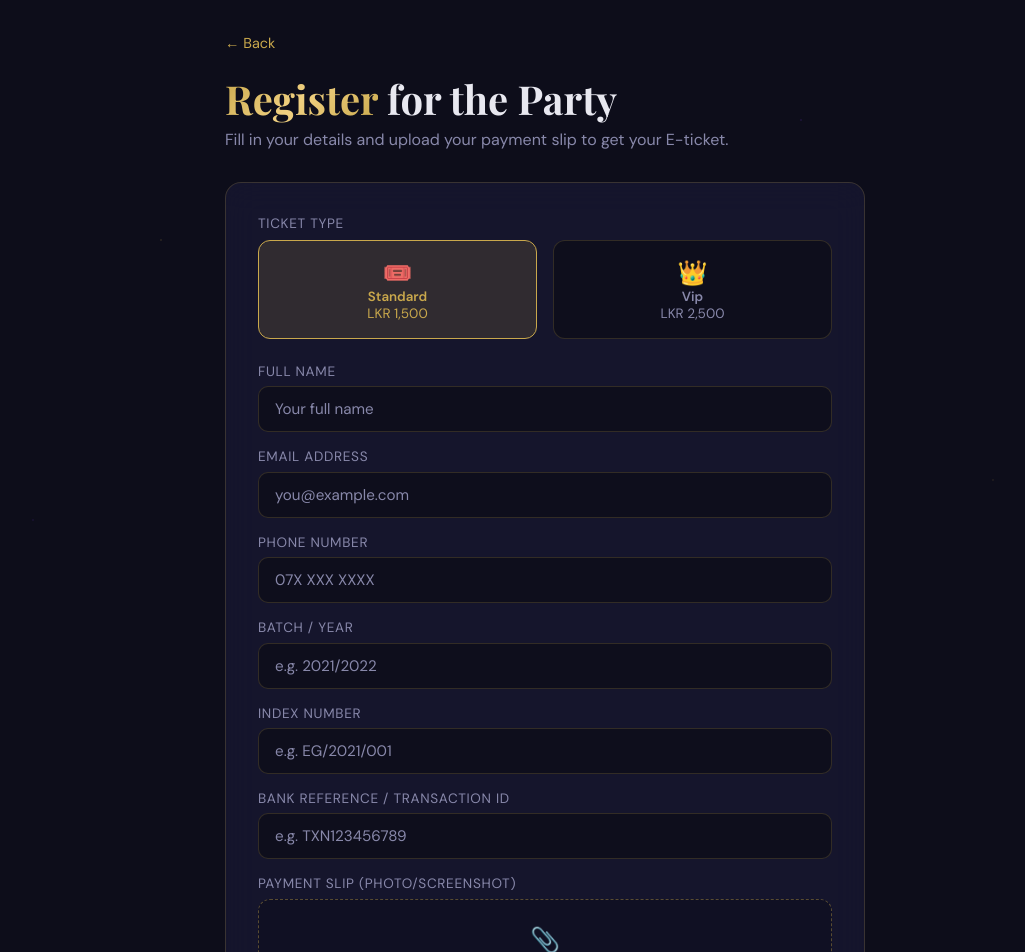
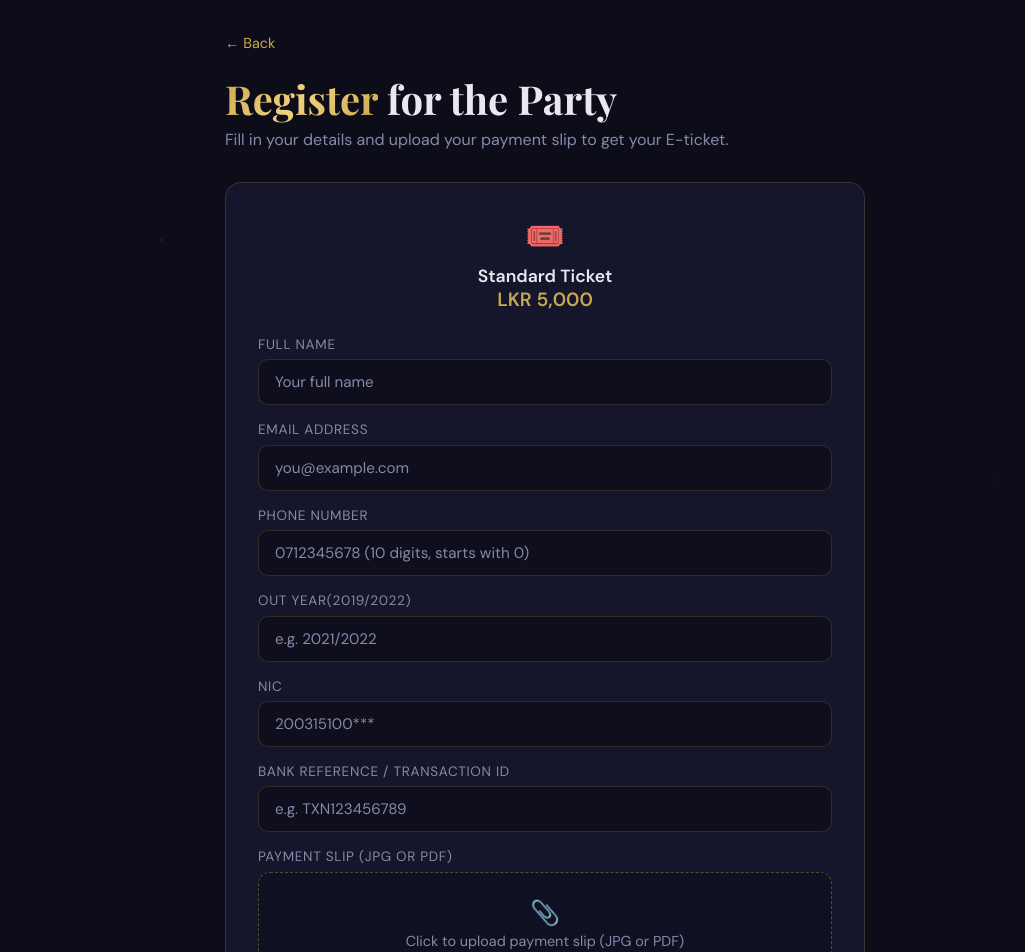
Before and after one commit to UvinduEshwarage/Soiree, a Next.js app: page /register in a window 1280 px wide. Shown: the top 952 px of the page, without its empty margins (95-1120 px from the left). Built offline with nearby package versions, Linux system fonts and the light colour scheme; a web font is replaced by a local one.

Commit message:
Sucessfully created Updates

```diff
--- a/app/admin/page.tsx
+++ b/app/admin/page.tsx
@@ -252,10 +252,10 @@ export default function AdminPage() {
                     <td style={{ padding: '0.875rem 1rem', color: 'var(--muted)' }}>{ticket.batch}</td>
                     <td style={{ padding: '0.875rem 1rem' }}>
                       <span style={{ fontSize: '0.75rem', padding: '0.2rem 0.6rem', borderRadius: 50,
-                        background: ticket.ticketType === 'vip' ? 'rgba(201,168,76,0.15)' : 'rgba(124,58,237,0.15)',
-                        color: ticket.ticketType === 'vip' ? 'var(--gold)' : '#a78bfa',
-                        border: ticket.ticketType === 'vip' ? '1px solid rgba(201,168,76,0.3)' : '1px solid rgba(124,58,237,0.3)',
-                      }}>{ticket.ticketType.toUpperCase()}</span>
+                        background: 'rgba(124,58,237,0.15)',
+                        color: '#a78bfa',
+                        border: '1px solid rgba(124,58,237,0.3)',
+                      }}>STANDARD</span>
                     </td>
                     <td style={{ padding: '0.875rem 1rem', whiteSpace: 'nowrap' }}>LKR {ticket.price.toLocaleString()}</td>
                     <td style={{ padding: '0.875rem 1rem', color: 'var(--muted)', fontSize: '0.8rem' }}>{ticket.bankReference || '—'}</td>
@@ -298,7 +298,7 @@ export default function AdminPage() {
                 ['Ticket ID', selected.ticketId], ['Name', selected.name],
                 ['Email', selected.email], ['Phone', selected.phone],
                 ['Batch', selected.batch], ['Index No.', selected.indexNumber],
-                ['Type', selected.ticketType.toUpperCase()], ['Amount', `LKR ${selected.price.toLocaleString()}`],
+                ['Type', 'STANDARD'], ['Amount', `LKR ${selected.price.toLocaleString()}`],
                 ['Bank Ref', selected.bankReference || '—'], ['Registered', new Date(selected.createdAt).toLocaleString()],
               ].map(([l, v]) => (
                 <div key={l}>
@@ -312,7 +312,22 @@ export default function AdminPage() {
             {selected.paymentSlip && (
               <div style={{ marginBottom: '1.5rem' }}>
                 <p style={{ color: 'var(--muted)', fontSize: '0.75rem', textTransform: 'uppercase', letterSpacing: '0.1em', marginBottom: '0.5rem' }}>Payment Slip</p>
-                <Image src={selected.paymentSlip} alt="Payment Slip" width={400} height={300} style={{ width: '100%', height: 'auto', borderRadius: 10, border: '1px solid rgba(201,168,76,0.2)' }} unoptimized />
+                {selected.paymentSlip.startsWith('data:application/pdf') ? (
+                  <div style={{ padding: '1rem', background: 'rgba(201,168,76,0.05)', border: '1px solid rgba(201,168,76,0.2)', borderRadius: 10 }}>
+                    <div style={{ display: 'flex', alignItems: 'center', gap: '0.75rem' }}>
+                      <div style={{ fontSize: '1.5rem' }}>📄</div>
+                      <div>
+                        <p style={{ fontSize: '0.9rem', fontWeight: 600, marginBottom: '0.25rem' }}>PDF Document</p>
+                        <a href={selected.paymentSlip} target="_blank" rel="noopener noreferrer"
+                          style={{ color: 'var(--gold)', textDecoration: 'none', fontSize: '0.85rem' }}>
+                          📎 View PDF →
+                        </a>
+                      </div>
+                    </div>
+                  </div>
+                ) : (
+                  <Image src={selected.paymentSlip} alt="Payment Slip" width={400} height={300} style={{ width: '100%', height: 'auto', borderRadius: 10, border: '1px solid rgba(201,168,76,0.2)' }} unoptimized />
+                )}
               </div>
             )}
 
--- a/app/api/tickets/route.ts
+++ b/app/api/tickets/route.ts
@@ -5,7 +5,7 @@ import { generateQRCode } from '@/lib/qr';
 import { v4 as uuidv4 } from 'uuid';
 import { verifyAdmin } from '@/lib/auth';
 
-const PRICES = { standard: 1500, vip: 2500 };
+const PRICES = { standard: 5000 };
 
 export async function POST(req: NextRequest) {
   try {
@@ -23,7 +23,7 @@ export async function POST(req: NextRequest) {
     }
 
     const ticketId = `BATCH-${uuidv4().slice(0, 8).toUpperCase()}`;
-    const type = ticketType === 'vip' ? 'vip' : 'standard';
+    const type = 'standard';
     const price = PRICES[type];
 
     const qrCode = await generateQRCode(ticketId);
--- a/app/layout.tsx
+++ b/app/layout.tsx
@@ -9,7 +9,7 @@ export const metadata: Metadata = {
 export default function RootLayout({ children }: { children: React.ReactNode }) {
   return (
     <html lang="en">
-      <body style={{ position: 'relative', zIndex: 1 }}>{children}</body>
+      <body style={{ position: 'relative', zIndex: 1 }} suppressHydrationWarning={true}>{children}</body>
     </html>
   );
 }
--- a/app/page.tsx
+++ b/app/page.tsx
@@ -24,14 +24,9 @@ export default function Home() {
           <div style={{ fontSize: '2rem', marginBottom: '0.75rem' }}>🎟️</div>
           <h3 className="font-display" style={{ fontSize: '1.25rem', marginBottom: '0.5rem', color: 'var(--gold-light)' }}>Standard Ticket</h3>
           <p style={{ fontSize: '2rem', fontWeight: 700, marginBottom: '0.5rem' }}>LKR 5000</p>
-          <p style={{ color: 'var(--muted)', fontSize: '0.9rem' }}>General admission · Dinner included</p>
+          <p style={{ color: 'var(--muted)', fontSize: '0.9rem' }}>Enjoy full access to the party with music, vibes, and general entry.  One entry per ticket.</p>
         </div>
-        <div className="glass fade-up" style={{ padding: '2rem', animationDelay: '0.2s', border: '1px solid rgba(201,168,76,0.5)' }}>
-          <div style={{ fontSize: '2rem', marginBottom: '0.75rem' }}>👑</div>
-          <h3 className="font-display" style={{ fontSize: '1.25rem', marginBottom: '0.5rem', color: 'var(--gold-light)' }}>VIP Ticket</h3>
-          <p style={{ fontSize: '2rem', fontWeight: 700, marginBottom: '0.5rem' }}>LKR 2,500</p>
-          <p style={{ color: 'var(--muted)', fontSize: '0.9rem' }}>Priority entry · Premium table · Dinner</p>
-        </div>
+
         <div className="glass fade-up" style={{ padding: '2rem', animationDelay: '0.3s' }}>
           <div style={{ fontSize: '2rem', marginBottom: '0.75rem' }}>🏦</div>
           <h3 className="font-display" style={{ fontSize: '1.25rem', marginBottom: '0.5rem', color: 'var(--gold-light)' }}>Bank Payment</h3>
@@ -76,17 +71,13 @@ export default function Home() {
             Admin Panel
           </button>
         </Link>
-        <Link href="/scanner">
-          <button className="btn-outline" style={{ padding: '0.875rem 2rem', borderRadius: '50px', fontSize: '1rem' }}>
-            🔍 Scanner
-          </button>
-        </Link>
+
       </div>
 
       <p style={{ marginTop: '3rem', color: 'var(--muted)', fontSize: '0.8rem' }}>
         Already registered? <Link href="/ticket/lookup" style={{ color: 'var(--gold)' }}>Look up your ticket →</Link>
       </p>
-      <p style={{ marginTop: '3rem', color: 'var(--muted)', fontSize: '0.8rem' }}>by Uvindu Nethmina</p>
+      <p style={{ marginTop: '3rem', color: 'var(--muted)', fontSize: '0.8rem' }}>© 2026 Uvindu Nethmina. All rights reserved.</p>
     </main>
   );
 }
--- a/app/register/page.tsx
+++ b/app/register/page.tsx
@@ -11,17 +11,47 @@ export default function RegisterPage() {
   const [ticketId, setTicketId] = useState('');
   const [errorMsg, setErrorMsg] = useState('');
 
-  const prices = { standard: 1500, vip: 2500 };
+  const prices = { standard: 5000 };
 
   const handleFile = (e: React.ChangeEvent<HTMLInputElement>) => {
     const file = e.target.files?.[0];
     if (!file) return;
+
+    // Check file type
+    const allowedTypes = ['image/jpeg', 'image/jpg', 'application/pdf'];
+    if (!allowedTypes.includes(file.type)) {
+      setErrorMsg('Please upload a JPG image or PDF file only');
+      setStatus('error');
+      return;
+    }
+
+    // Check file size (max 5MB)
+    if (file.size > 5 * 1024 * 1024) {
+      setErrorMsg('File size must be less than 5MB');
+      setStatus('error');
+      return;
+    }
+
     const reader = new FileReader();
     reader.onload = (ev) => setForm(f => ({ ...f, paymentSlip: ev.target?.result as string }));
     reader.readAsDataURL(file);
   };
 
   const handleSubmit = async () => {
+    // Phone validation
+    if (!form.phone || !/^0\d{9}$/.test(form.phone)) {
+      setErrorMsg('Phone number must be exactly 10 digits and start with 0 (e.g., 0712345678)');
+      setStatus('error');
+      return;
+    }
+
+    // Check if all required fields are filled
+    if (!form.name || !form.email || !form.phone || !form.batch || !form.indexNumber || !form.paymentSlip) {
+      setErrorMsg('All fields are required, including payment slip upload');
+      setStatus('error');
+      return;
+    }
+
     setStatus('loading');
     try {
       const res = await fetch('/api/tickets', {
@@ -74,23 +104,11 @@ export default function RegisterPage() {
         <p style={{ color: 'var(--muted)', marginBottom: '2rem' }}>Fill in your details and upload your payment slip to get your E-ticket.</p>
 
         <div className="glass" style={{ padding: '2rem' }}>
-          {/* Ticket Type */}
-          <div style={{ marginBottom: '1.5rem' }}>
-            <label style={{ display: 'block', marginBottom: '0.5rem' }}>Ticket Type</label>
-            <div style={{ display: 'grid', gridTemplateColumns: '1fr 1fr', gap: '1rem' }}>
-              {(['standard', 'vip'] as const).map(t => (
-                <button key={t} onClick={() => setForm(f => ({ ...f, ticketType: t }))}
-                  style={{ padding: '1rem', borderRadius: 12, cursor: 'pointer', transition: 'all 0.2s', textAlign: 'center', fontFamily: 'inherit',
-                    background: form.ticketType === t ? 'rgba(201,168,76,0.15)' : 'rgba(13,13,26,0.8)',
-                    border: form.ticketType === t ? '1px solid var(--gold)' : '1px solid rgba(201,168,76,0.2)',
-                    color: form.ticketType === t ? 'var(--gold)' : 'var(--muted)',
-                  }}>
-                  <div style={{ fontSize: '1.5rem' }}>{t === 'vip' ? '👑' : '🎟️'}</div>
-                  <div style={{ fontWeight: 600, textTransform: 'capitalize' }}>{t}</div>
-                  <div style={{ fontSize: '0.85rem' }}>LKR {prices[t].toLocaleString()}</div>
-                </button>
-              ))}
-            </div>
+          {/* Ticket Info */}
+          <div style={{ marginBottom: '1.5rem', textAlign: 'center' }}>
+            <div style={{ fontSize: '2rem', marginBottom: '0.5rem' }}>🎟️</div>
+            <div style={{ fontWeight: 600, fontSize: '1.1rem' }}>Standard Ticket</div>
+            <div style={{ color: 'var(--gold)', fontSize: '1.2rem', fontWeight: 700 }}>LKR {prices.standard.toLocaleString()}</div>
           </div>
 
           {/* Fields */}
@@ -98,9 +116,9 @@ export default function RegisterPage() {
             {[
               { key: 'name', label: 'Full Name', placeholder: 'Your full name', type: 'text' },
               { key: 'email', label: 'Email Address', placeholder: 'you@example.com', type: 'email' },
-              { key: 'phone', label: 'Phone Number', placeholder: '07X XXX XXXX', type: 'tel' },
-              { key: 'batch', label: 'Batch / Year', placeholder: 'e.g. 2021/2022', type: 'text' },
-              { key: 'indexNumber', label: 'Index Number', placeholder: 'e.g. EG/2021/001', type: 'text' },
+              { key: 'phone', label: 'Phone Number', placeholder: '0712345678 (10 digits, starts with 0)', type: 'tel' },
+              { key: 'batch', label: 'Out year(2019/2022) ', placeholder: 'e.g. 2021/2022', type: 'text' },
+              { key: 'indexNumber', label: 'NIC', placeholder: '200315100***', type: 'text' },
               { key: 'bankReference', label: 'Bank Reference / Transaction ID', placeholder: 'e.g. TXN123456789', type: 'text' },
             ].map(({ key, label, placeholder, type }) => (
               <div key={key}>
@@ -113,13 +131,13 @@ export default function RegisterPage() {
 
             {/* Payment Slip Upload */}
             <div>
-              <label style={{ display: 'block', marginBottom: '0.4rem' }}>Payment Slip (Photo/Screenshot)</label>
+              <label style={{ display: 'block', marginBottom: '0.4rem' }}>Payment Slip (JPG or PDF)</label>
               <div style={{
                 border: '1px dashed rgba(201,168,76,0.4)', borderRadius: 12, padding: '1.5rem',
                 textAlign: 'center', cursor: 'pointer', position: 'relative',
                 background: form.paymentSlip ? 'rgba(34,197,94,0.05)' : 'rgba(13,13,26,0.5)',
               }}>
-                <input type="file" accept="image/*" onChange={handleFile}
+                <input type="file" accept=".jpg,.jpeg,.pdf" onChange={handleFile}
                   style={{ position: 'absolute', inset: 0, opacity: 0, cursor: 'pointer', width: '100%' }} />
                 {form.paymentSlip ? (
                   <div>
@@ -129,7 +147,7 @@ export default function RegisterPage() {
                 ) : (
                   <div>
                     <div style={{ fontSize: '1.5rem', marginBottom: '0.25rem' }}>📎</div>
-                    <p style={{ color: 'var(--muted)', fontSize: '0.9rem' }}>Click to upload payment slip</p>
+                    <p style={{ color: 'var(--muted)', fontSize: '0.9rem' }}>Click to upload payment slip (JPG or PDF)</p>
                   </div>
                 )}
               </div>
@@ -141,7 +159,7 @@ export default function RegisterPage() {
               <p style={{ color: 'var(--muted)', fontSize: '0.85rem', lineHeight: 1.8 }}>
                 Bank: Commercial Bank · A/C No: 1234567890<br />
                 Account Name: Batch Party Fund<br />
-                Amount: LKR {prices[form.ticketType as 'standard' | 'vip'].toLocaleString()}
+                Amount: LKR {prices.standard.toLocaleString()}
               </p>
             </div>
 
--- a/models/Ticket.ts
+++ b/models/Ticket.ts
@@ -7,7 +7,7 @@ export interface ITicket extends Document {
   phone: string;
   batch: string;
   indexNumber: string;
-  ticketType: 'standard' | 'vip';
+  ticketType: 'standard';
   price: number;
   paymentStatus: 'pending' | 'verified' | 'rejected';
   paymentSlip: string; // base64 or file path
@@ -27,7 +27,7 @@ const TicketSchema = new Schema<ITicket>(
     phone: { type: String, required: true },
     batch: { type: String, required: true },
     indexNumber: { type: String, required: true },
-    ticketType: { type: String, enum: ['standard', 'vip'], default: 'standard' },
+    ticketType: { type: String, enum: ['standard'], default: 'standard' },
     price: { type: Number, required: true },
     paymentStatus: {
       type: String,
```
Also changed, not shown: app/scanner/page.tsx (+4 -4 lines), app/ticket/[ticketId]/page.tsx (+5 -5 lines).
